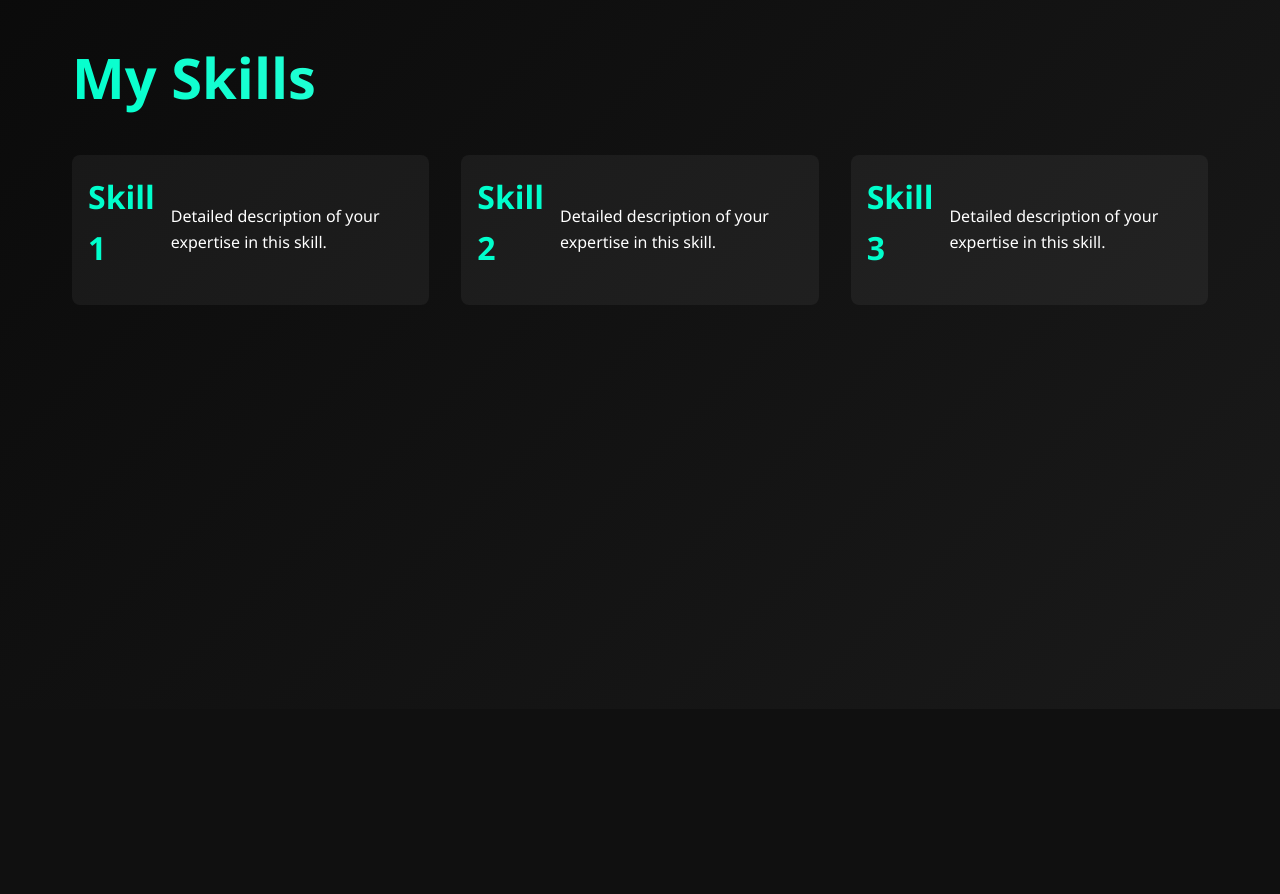
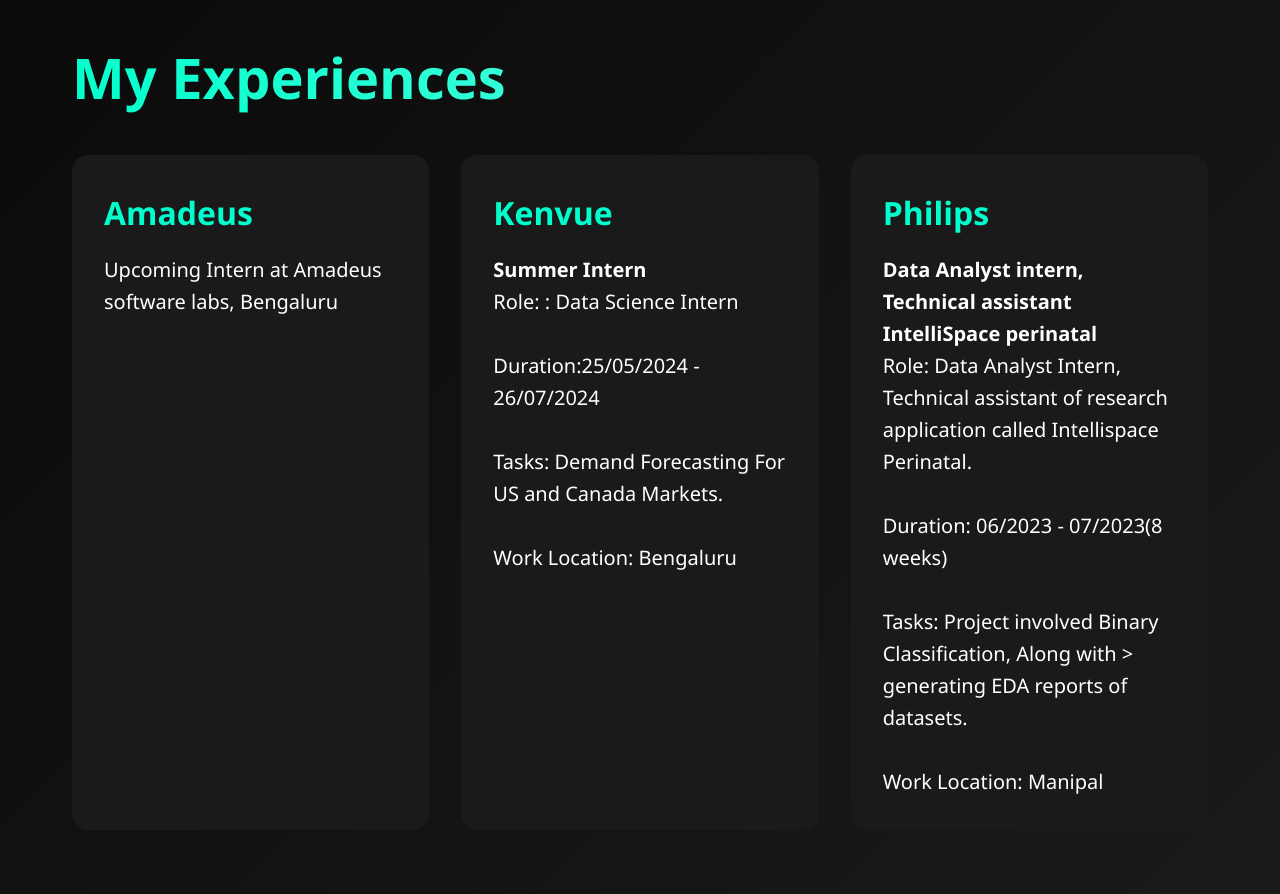
Before and after one commit to SieGe0701/portfolio, a Flask app: page /Work_Experience in a window 1280 px wide. Shown: the part 91-985 px from the top of the page. Before the commit the page ends 396 px from the top, so only its background shows below. Run offline with Flask 3, Linux system fonts and the light colour scheme.

Commit message:
update and finish work ex page

```diff
--- a/static/css/style.css
+++ b/static/css/style.css
@@ -196,7 +196,7 @@
     opacity: 1;
 }
 
-/* Optional: Add an arrow indicator */
+
 .project-card::after {
     content: '→';
     position: absolute;
@@ -214,13 +214,14 @@
 
 /* Skills Section */
 .skill-item {
-    display: flex;
-    align-items: center;
-    gap: 1rem;
-    padding: 1rem;
-    background: rgba(255, 255, 255, 0.05);
-    border-radius: 8px;
+    background: var(--bg-card);
+    border-radius: 16px;
+    padding: 2rem;
+    position: relative;
+    overflow: hidden;
+    cursor: pointer;
     transition: all 0.3s ease;
+    font-size: 20px;
 }
 
 .skill-item:hover {
--- a/templates/Work_Experience.html
+++ b/templates/Work_Experience.html
@@ -19,19 +19,35 @@
     </nav>
 
     <main class="container">
-        <h1>My Skills</h1>
+        <h1>My Experiences</h1>
         <div class="grid">
             <div class="skill-item">
-                <h2>Skill 1</h2>
-                <p>Detailed description of your expertise in this skill.</p>
+                <h2>Amadeus</h2>
+                <p>Upcoming Intern at Amadeus software labs, Bengaluru</p>
             </div>
             <div class="skill-item">
-                <h2>Skill 2</h2>
-                <p>Detailed description of your expertise in this skill.</p>
+                <h2>Kenvue</h2>
+                <p style="font-weight: bold; font-size: 20px;">Summer Intern</p>
+                <p>
+                    Role: : Data Science Intern <br><br>
+                    Duration:25/05/2024 - 26/07/2024 <br> <br>
+                    Tasks: Demand Forecasting For US and Canada Markets.<br> <br>
+                    Work Location: Bengaluru
+                </p>
             </div>
             <div class="skill-item">
-                <h2>Skill 3</h2>
-                <p>Detailed description of your expertise in this skill.</p>
+                <h2>Philips</h2>
+                <p style="font-weight: bold; font-size: 20px;">Data Analyst intern, Technical assistant
+                    IntelliSpace perinatal
+                </p>
+                <p>
+                    Role: Data Analyst Intern, Technical assistant of research
+                    application called Intellispace Perinatal. <br><br>
+                    Duration: 06/2023 - 07/2023(8 weeks) <br> <br>
+                    Tasks: Project involved Binary Classification, Along with >
+                    generating EDA reports of datasets. <br> <br>
+                    Work Location: Manipal
+                </p>
             </div>
         </div>
     </main>
```
